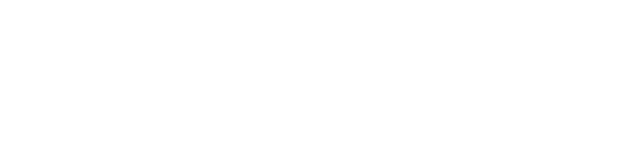
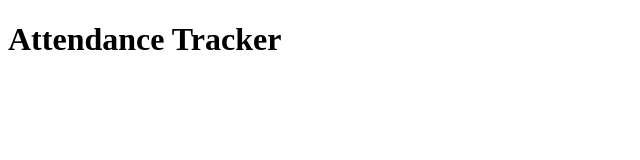
Before and after one commit to CareerAshokV/AttendanceTracker, a plain HTML site: page index.html in a window 1280 px wide. Shown: the whole page, without its empty margins (0-640 px from the left). Drawn offline with Linux system fonts and the light colour scheme.

Commit message:
Latest Attendance Tracker code

```diff
--- a/index.html
+++ b/index.html
@@ -6,6 +6,6 @@
 	<title>Attendance Tracker</title>
 </head>
 <body>
-
+	<h1>Attendance Tracker</h1>
 </body>
 </html>
```
